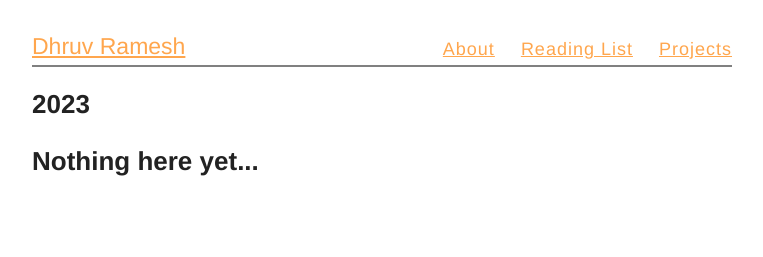
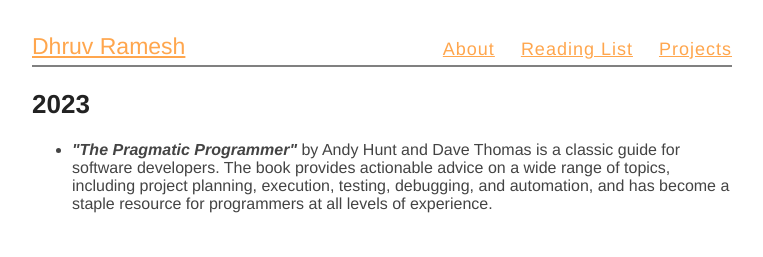
Before and after one commit to dhruv-ramesh/personalWebsite, a plain HTML site: page readings/index.html in a window 1280 px wide. Shown: the whole page, without its empty margins (258-1021 px from the left). Drawn offline with Linux system fonts and the light colour scheme.

Commit message:
Added reading list entry

```diff
--- a/readings/index.html
+++ b/readings/index.html
@@ -21,8 +21,10 @@
     </nav>
     </nav>
     <article>
-      <h1>2023<h1>
-      <p>Nothing here yet...</p>
+      <h1>2023</h1>
+      <ul>
+        <li> <em> <b> "The Pragmatic Programmer" </b></em> by Andy Hunt and Dave Thomas is a classic guide for software developers. The book provides actionable advice on a wide range of topics, including project planning, execution, testing, debugging, and automation, and has become a staple resource for programmers at all levels of experience. </li>
+      </ul>
     </article>
   </body>
 </html>
```
